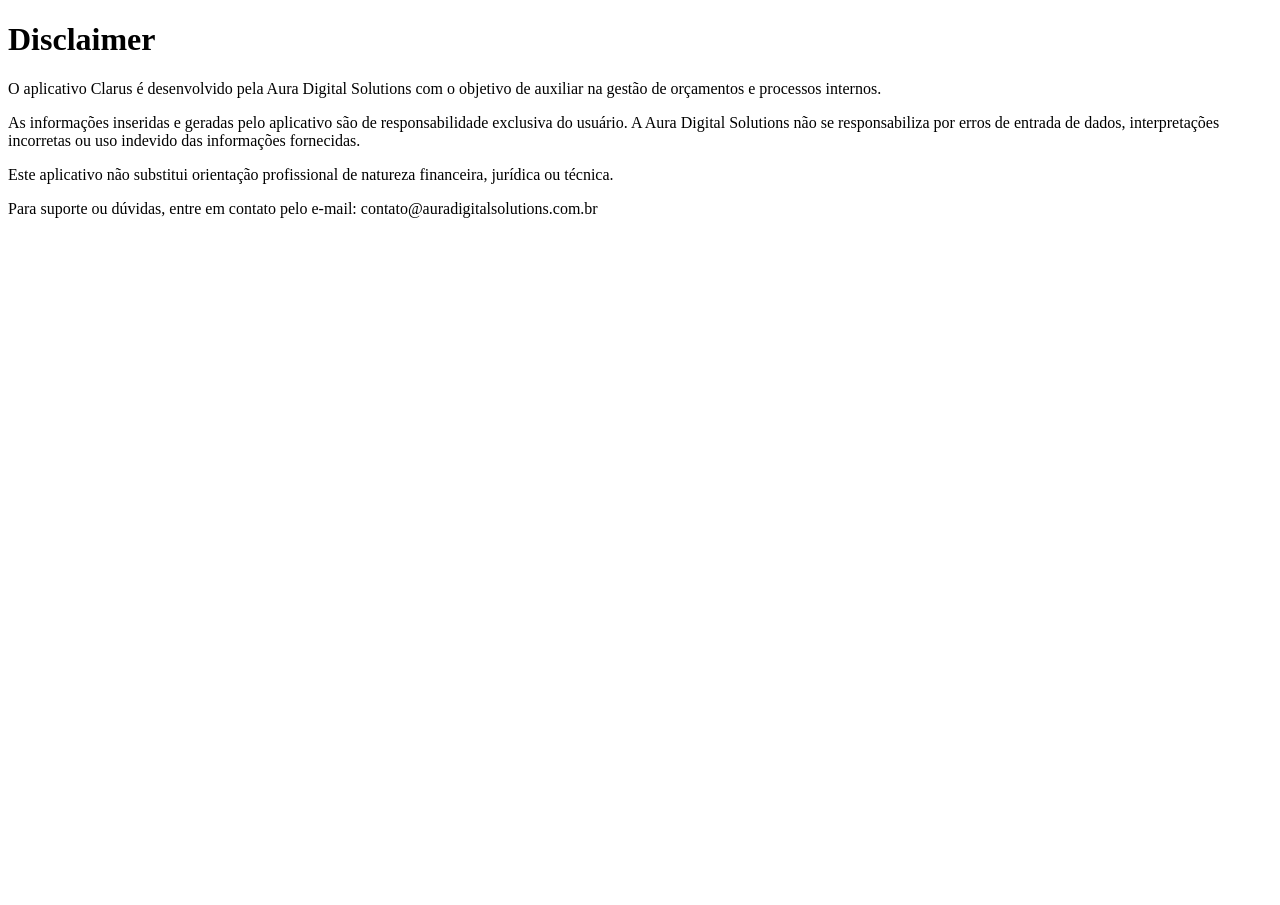
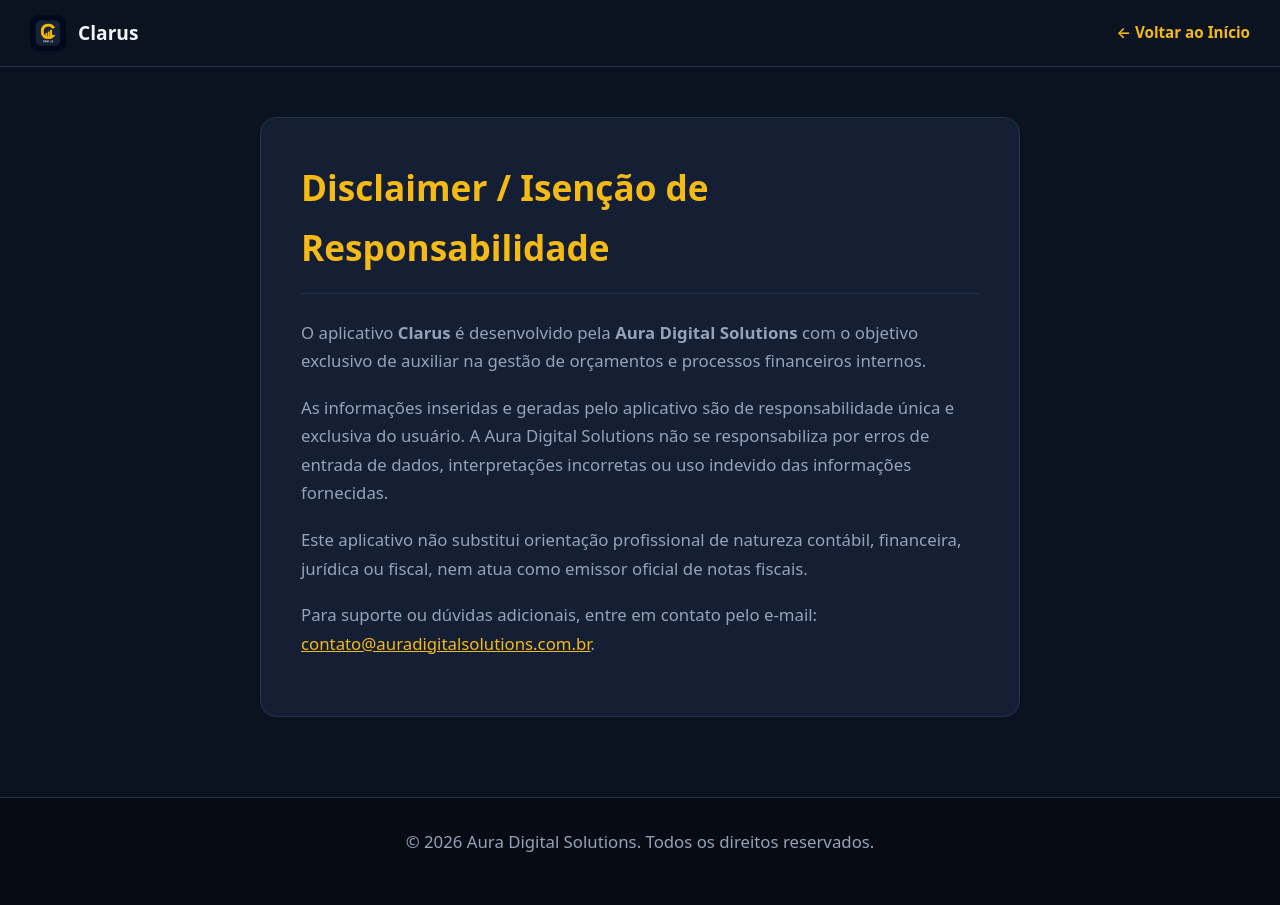
Before and after one commit to Claudio-Matheus/aura-digital-solutions-site, a plain HTML site: page disclaimer.html in a window 1280 px wide. Before the commit the page ends 800 px from the top, so only its background shows below. Drawn offline with Linux system fonts and the light colour scheme.

Commit message:
Update disclaimer.html

```diff
--- a/disclaimer.html
+++ b/disclaimer.html
@@ -2,13 +2,118 @@
 <html lang="pt-BR">
 <head>
   <meta charset="UTF-8">
+  <meta name="viewport" content="width=device-width, initial-scale=1.0">
   <title>Disclaimer - Aura Digital Solutions</title>
+  <link rel="icon" type="image/jpeg" href="app_icon.jpeg">
+  <style>
+    :root {
+      --bg-dark: #0b1320;
+      --bg-card: #141f33;
+      --accent-gold: #f5ba13;
+      --text-main: #f1f5f9;
+      --text-muted: #94a3b8;
+      --border-color: #23334d;
+    }
+
+    * { box-sizing: border-box; margin: 0; padding: 0; }
+
+    body {
+      font-family: system-ui, -apple-system, BlinkMacSystemFont, "Segoe UI", Roboto, sans-serif;
+      background-color: var(--bg-dark);
+      color: var(--text-main);
+      line-height: 1.7;
+    }
+
+    header {
+      background-color: rgba(11, 19, 32, 0.95);
+      border-bottom: 1px solid var(--border-color);
+      padding: 15px 30px;
+      display: flex;
+      justify-content: space-between;
+      align-items: center;
+    }
+
+    .brand {
+      display: flex;
+      align-items: center;
+      gap: 12px;
+      text-decoration: none;
+      color: var(--text-main);
+    }
+
+    .brand img { width: 36px; height: 36px; border-radius: 8px; }
+    .brand span { font-weight: 700; font-size: 1.2rem; }
+
+    .btn-back {
+      color: var(--accent-gold);
+      text-decoration: none;
+      font-weight: 600;
+      font-size: 0.95rem;
+    }
+
+    .container {
+      max-width: 800px;
+      margin: 50px auto;
+      padding: 0 20px;
+    }
+
+    .content-card {
+      background: var(--bg-card);
+      border: 1px solid var(--border-color);
+      padding: 40px;
+      border-radius: 16px;
+    }
+
+    h1 {
+      color: var(--accent-gold);
+      font-size: 2.2rem;
+      margin-bottom: 25px;
+      border-bottom: 1px solid var(--border-color);
+      padding-bottom: 15px;
+    }
+
+    p {
+      color: var(--text-muted);
+      margin-bottom: 18px;
+      font-size: 1.05rem;
+    }
+
+    footer {
+      background-color: #070c14;
+      border-top: 1px solid var(--border-color);
+      color: var(--text-muted);
+      text-align: center;
+      padding: 30px 20px;
+      margin-top: 80px;
+      font-size: 0.9rem;
+    }
+
+    footer a { color: var(--accent-gold); text-decoration: none; }
+  </style>
 </head>
 <body>
-  <h1>Disclaimer</h1>
-  <p>O aplicativo Clarus é desenvolvido pela Aura Digital Solutions com o objetivo de auxiliar na gestão de orçamentos e processos internos.</p>
-  <p>As informações inseridas e geradas pelo aplicativo são de responsabilidade exclusiva do usuário. A Aura Digital Solutions não se responsabiliza por erros de entrada de dados, interpretações incorretas ou uso indevido das informações fornecidas.</p>
-  <p>Este aplicativo não substitui orientação profissional de natureza financeira, jurídica ou técnica.</p>
-  <p>Para suporte ou dúvidas, entre em contato pelo e-mail: contato@auradigitalsolutions.com.br</p>
+
+<header>
+  <a href="index.html" class="brand">
+    <img src="app_icon.jpeg" alt="Logo Clarus">
+    <span>Clarus</span>
+  </a>
+  <a href="index.html" class="btn-back">&larr; Voltar ao Início</a>
+</header>
+
+<div class="container">
+  <div class="content-card">
+    <h1>Disclaimer / Isenção de Responsabilidade</h1>
+    <p>O aplicativo <strong>Clarus</strong> é desenvolvido pela <strong>Aura Digital Solutions</strong> com o objetivo exclusivo de auxiliar na gestão de orçamentos e processos financeiros internos.</p>
+    <p>As informações inseridas e geradas pelo aplicativo são de responsabilidade única e exclusiva do usuário. A Aura Digital Solutions não se responsabiliza por erros de entrada de dados, interpretações incorretas ou uso indevido das informações fornecidas.</p>
+    <p>Este aplicativo não substitui orientação profissional de natureza contábil, financeira, jurídica ou fiscal, nem atua como emissor oficial de notas fiscais.</p>
+    <p>Para suporte ou dúvidas adicionais, entre em contato pelo e-mail: <a href="mailto:contato@auradigitalsolutions.com.br" style="color: var(--accent-gold);">contato@auradigitalsolutions.com.br</a>.</p>
+  </div>
+</div>
+
+<footer>
+  <p>&copy; 2026 Aura Digital Solutions. Todos os direitos reservados.</p>
+</footer>
+
 </body>
 </html>
```
